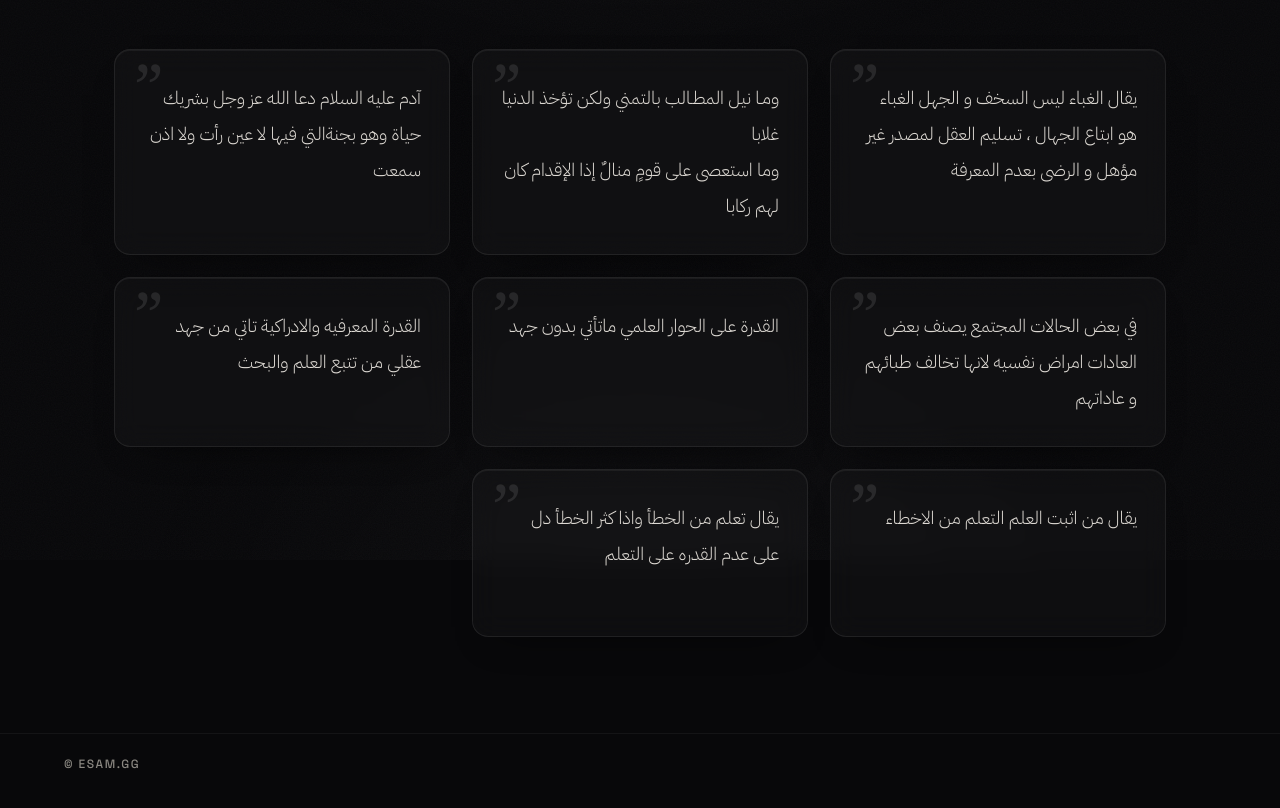
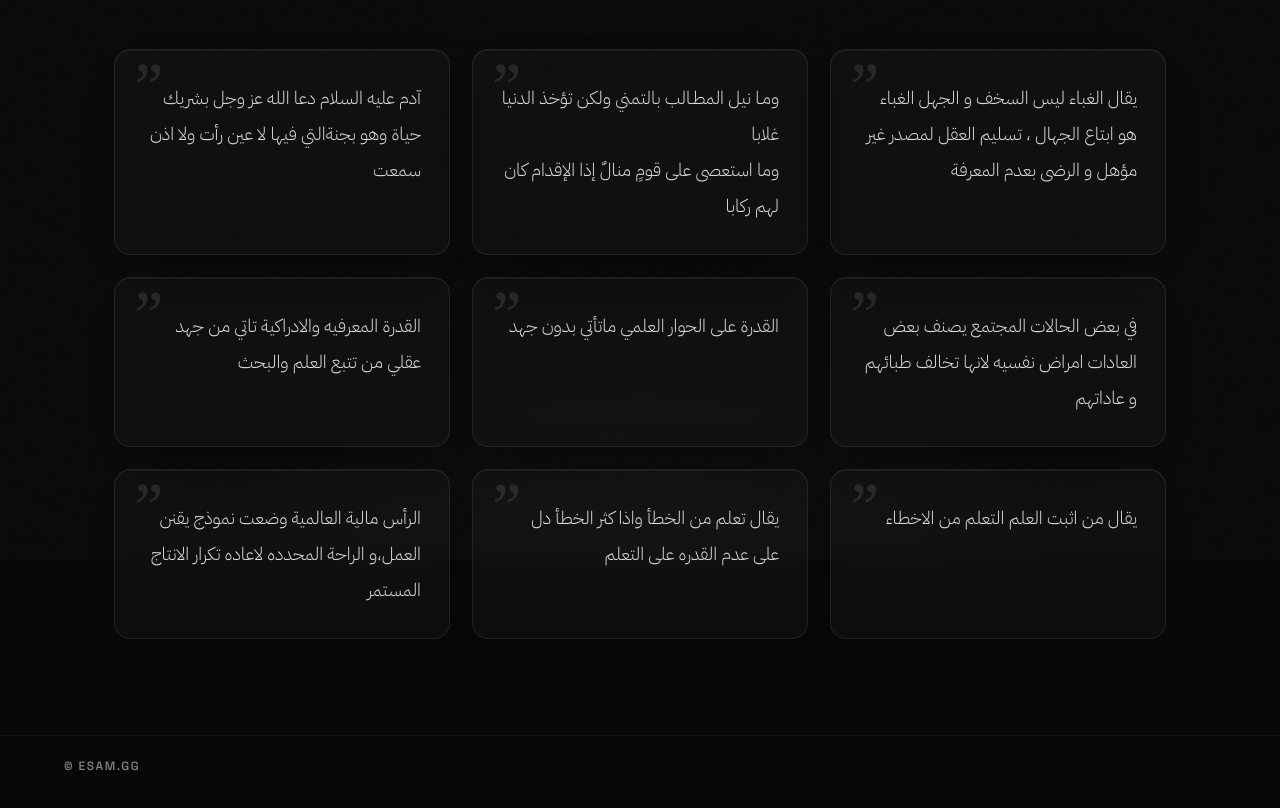
Before and after one commit to esamgg/esamgg.github.io, a plain HTML site: page index.html in a window 1280 px wide. Shown: the part 240-1048 px from the top of the page. Drawn offline with Linux system fonts and the light colour scheme.

Commit message:
Update index.html

```diff
--- a/index.html
+++ b/index.html
@@ -284,6 +284,7 @@
         <div class="box"> القدرة المعرفيه والادراكية تاتي من جهد عقلي من تتبع العلم والبحث </div>
         <div class="box">يقال من اثبت العلم التعلم من الاخطاء</div>
         <div class="box">يقال تعلم من الخطأ واذا كثر الخطأ دل على عدم القدره على التعلم</div>
+        <div class="box">الرأس مالية العالمية وضعت نموذج يقنن العمل،و الراحة المحدده لاعاده تكرار الانتاج المستمر</div>
       </main>
 
       <footer>© ESAM.GG</footer>
```
